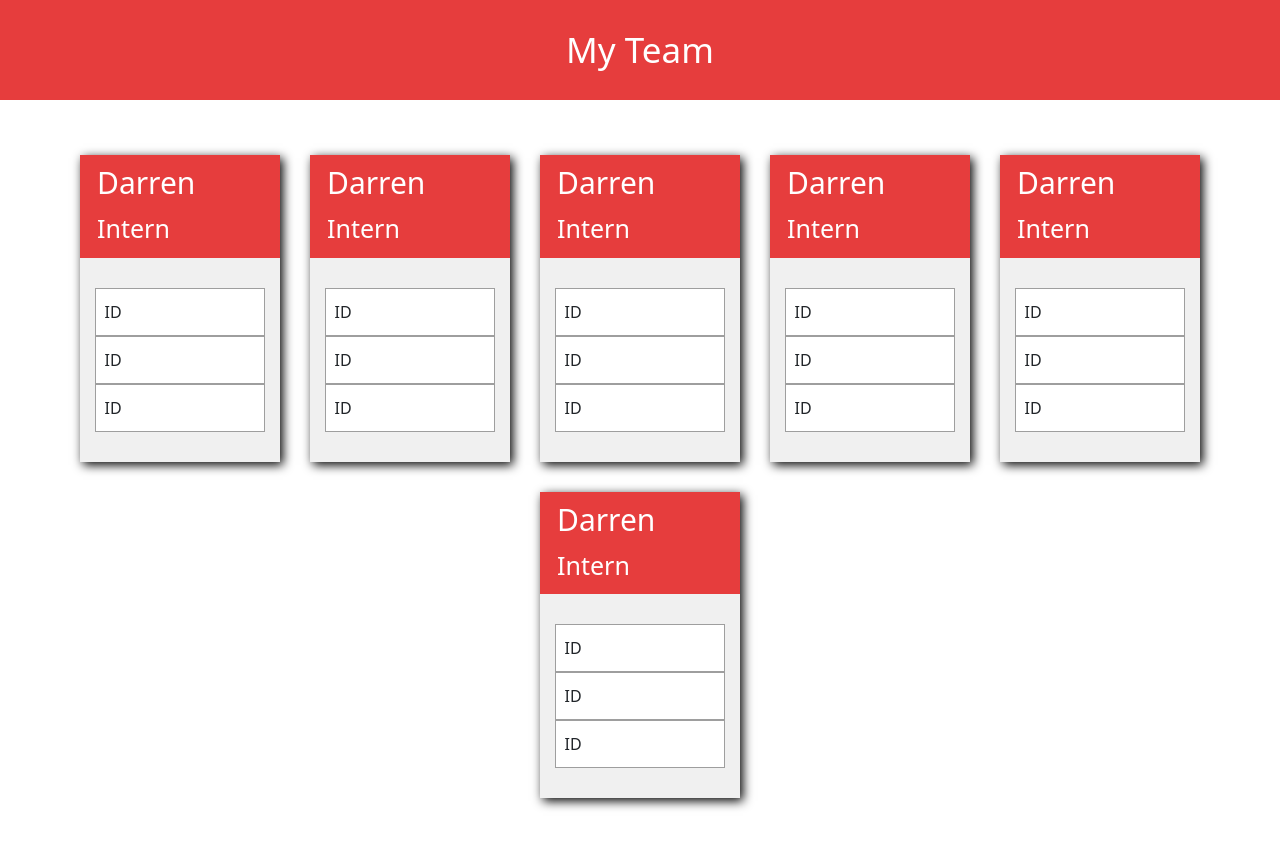
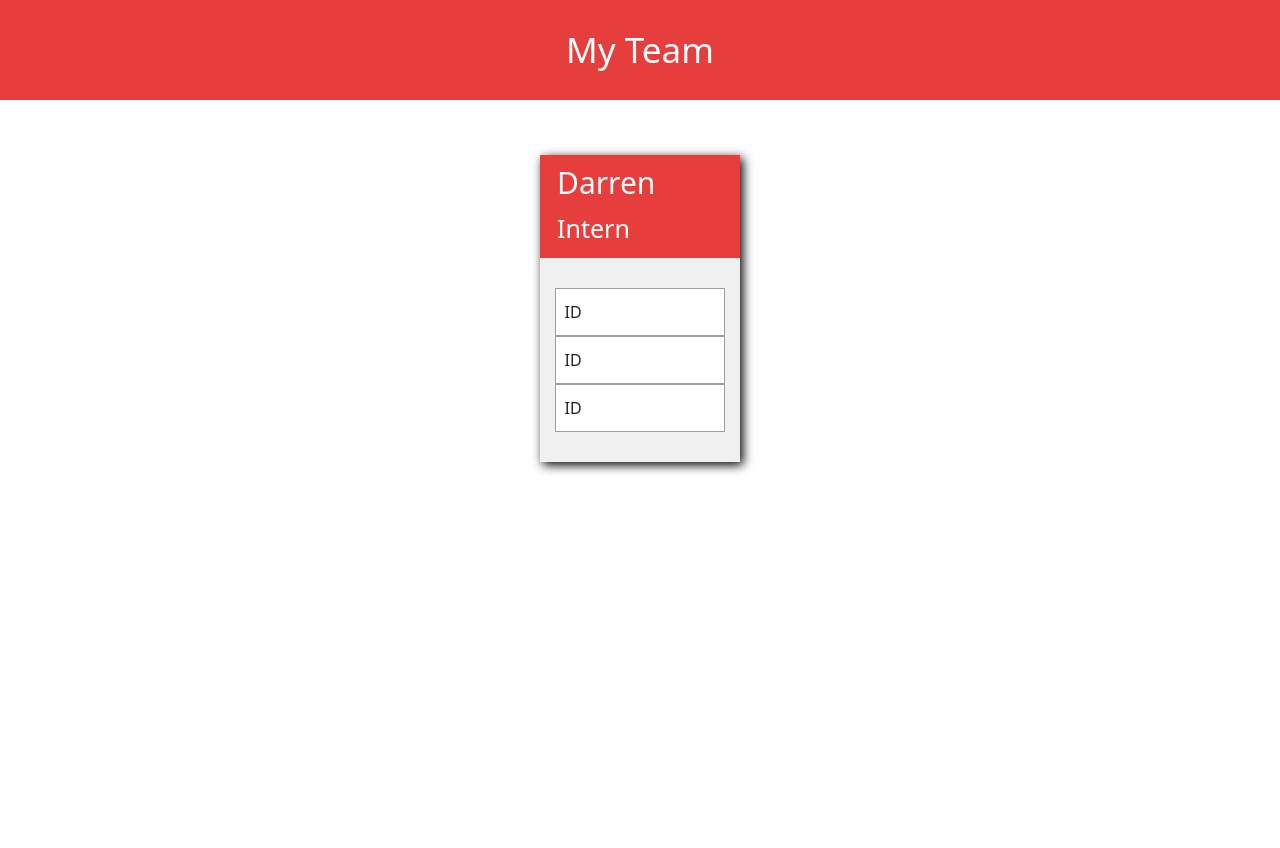
Before and after one commit to DeerRan/Team-Profile-Generator, a plain HTML site: page index.html in a window 1280 px wide. After the commit the page ends 800 px from the top, so only its background shows below. Drawn offline with nearby package versions, Linux system fonts and the light colour scheme.

Commit message:
Removed identicle card templates. Getting ready to write js

```diff
--- a/index.html
+++ b/index.html
@@ -40,106 +40,6 @@
                     </div>
                 </div>
             </div>
-            <div id='card' class='col-2'>
-                <div class='row align-items-center'>
-                    <div id='cardHeader' class='col-12'>
-                        <p class='name'>Darren</p>
-                        <p class='position'>Intern</p>
-                    </div>
-
-                    <div id='cardBody' class='col-12'>
-                        <div class='infodiv'>
-                            <p class='info'>ID</p>
-                        </div>
-                        <div class='infodiv'>
-                            <p class='info'>ID</p>
-                        </div>
-                        <div class='infodiv'>
-                            <p class='info'>ID</p>
-                        </div>
-                    </div>
-                </div>
-            </div>
-            <div id='card' class='col-2'>
-                <div class='row align-items-center'>
-                    <div id='cardHeader' class='col-12'>
-                        <p class='name'>Darren</p>
-                        <p class='position'>Intern</p>
-                    </div>
-
-                    <div id='cardBody' class='col-12'>
-                        <div class='infodiv'>
-                            <p class='info'>ID</p>
-                        </div>
-                        <div class='infodiv'>
-                            <p class='info'>ID</p>
-                        </div>
-                        <div class='infodiv'>
-                            <p class='info'>ID</p>
-                        </div>
-                    </div>
-                </div>
-            </div>
-            <div id='card' class='col-2'>
-                <div class='row align-items-center'>
-                    <div id='cardHeader' class='col-12'>
-                        <p class='name'>Darren</p>
-                        <p class='position'>Intern</p>
-                    </div>
-
-                    <div id='cardBody' class='col-12'>
-                        <div class='infodiv'>
-                            <p class='info'>ID</p>
-                        </div>
-                        <div class='infodiv'>
-                            <p class='info'>ID</p>
-                        </div>
-                        <div class='infodiv'>
-                            <p class='info'>ID</p>
-                        </div>
-                    </div>
-                </div>
-            </div>
-            <div id='card' class='col-2'>
-                <div class='row align-items-center'>
-                    <div id='cardHeader' class='col-12'>
-                        <p class='name'>Darren</p>
-                        <p class='position'>Intern</p>
-                    </div>
-
-                    <div id='cardBody' class='col-12'>
-                        <div class='infodiv'>
-                            <p class='info'>ID</p>
-                        </div>
-                        <div class='infodiv'>
-                            <p class='info'>ID</p>
-                        </div>
-                        <div class='infodiv'>
-                            <p class='info'>ID</p>
-                        </div>
-                    </div>
-                </div>
-            </div>
-            <div id='card' class='col-2'>
-                <div class='row align-items-center'>
-                    <div id='cardHeader' class='col-12'>
-                        <p class='name'>Darren</p>
-                        <p class='position'>Intern</p>
-                    </div>
-
-                    <div id='cardBody' class='col-12'>
-                        <div class='infodiv'>
-                            <p class='info'>ID</p>
-                        </div>
-                        <div class='infodiv'>
-                            <p class='info'>ID</p>
-                        </div>
-                        <div class='infodiv'>
-                            <p class='info'>ID</p>
-                        </div>
-                    </div>
-                </div>
-            </div>
 
 
             <!-- Scripts for Bootstrap -->
```
